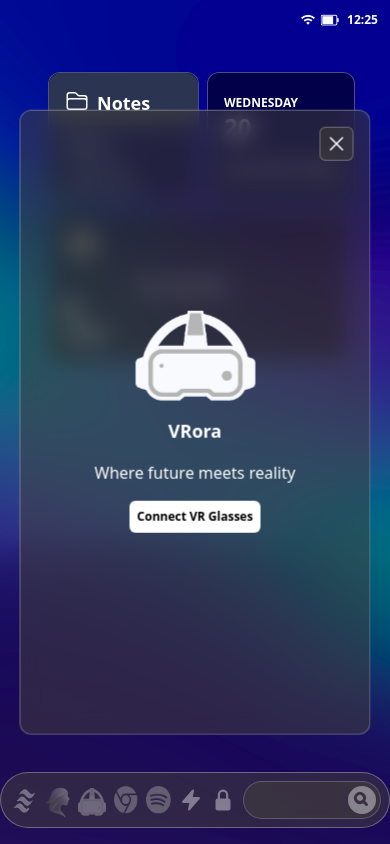
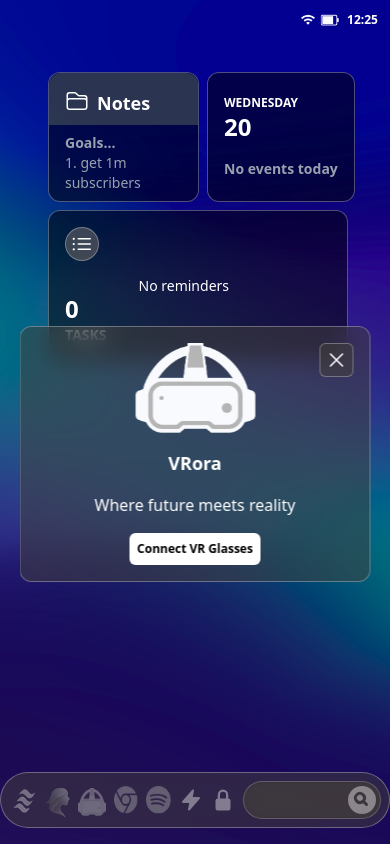
Before and after one commit to JustCallMeMarko/aurora-os, a React (Vite) app: page /vr in a window 390 px wide. Built offline with nearby package versions, Linux system fonts and the light colour scheme.

Commit message:
fixed mobile

```diff
--- a/src/App.tsx
+++ b/src/App.tsx
@@ -11,6 +11,7 @@ import Chrome from "./pages/Chrome";
 
 function App() {
   return (
+
       <BrowserRouter>
         <Routes>
           <Route path="/" element={<Loading />} />
--- a/src/components/Taskbar.tsx
+++ b/src/components/Taskbar.tsx
@@ -26,7 +26,7 @@ function Taskbar({
         }
     }
   return (
-    <div className="fixed z-50 bottom-4 bg-stone-700/50 border-1 w-fit gap-2 md:gap-16 border-white/30 rounded-full flex px-2 py-2">
+    <div className="fixed backdrop-blur-sm z-50 bottom-4 bg-stone-700/50 border-1 w-fit gap-2 md:gap-16 border-white/30 rounded-full flex px-2 py-2">
         <ul className="flex gap-2 items-center">
             <motion.li
             initial={{ y: 0 }}
--- a/src/pages/Aurora.tsx
+++ b/src/pages/Aurora.tsx
@@ -9,7 +9,7 @@ function Setting() {
   return (
     <>
     <Home />
-    <div className="absolute left-1/2 top-1/2 transform -translate-x-1/2 -translate-y-1/2 bg-black/50 border-1 border-white/30 rounded-xl w-[46%] h-[77%] flex flex-col mx-auto self-end mb-12">
+    <div className="absolute left-1/2 top-1/2 transform -translate-x-1/2 -translate-y-1/2 bg-black/50 border-1 border-white/30 rounded-xl w-[90%] md:w-[46%] h-[77%] flex flex-col mx-auto self-end mb-12 backdrop-blur-sm">
       <div className="w-[90%] mx-auto mt-5 flex items-center gap-2 bg-black/30 rounded-full px-0.5 py-0.5 border-1 border-white/30">
         <MagnifyingGlassCircleIcon className="size-8 text-white/50 hover:text-white transition-colors cursor-pointer" />
         <input
--- a/src/pages/VR.tsx
+++ b/src/pages/VR.tsx
@@ -7,7 +7,7 @@ function VR() {
   return (
     <>
       <Home />
-      <div className="absolute left-1/2 top-1/2 transform -translate-x-1/2 -translate-y-1/2 bg-stone-700/50 border-1 items-center justify-center w-[90%] border-white/30 py-10 md:py-20 rounded-xl md:w-[46%] h-[74%] mx-auto backdrop-blur-md gap-4 md:gap-8 flex flex-col">
+      <div className="absolute left-1/2 top-1/2 transform -translate-x-1/2 -translate-y-1/2 bg-stone-700/50 border-1 items-center justify-center w-[90%] border-white/30 py-4 mt-8 md:mt-0 md:py-20 rounded-xl md:w-[46%] h-fit md:h-[74%] mx-auto backdrop-blur-md gap-4 md:gap-8 flex flex-col">
         <Link
           to="/home"
           className="absolute top-4 right-4 bg-stone-700/50 border-1 border-white/30 rounded-md p-1 hover:scale-110 transition-transform duration-200"
```
Lines whose indentation alone changed are shown as unchanged.
